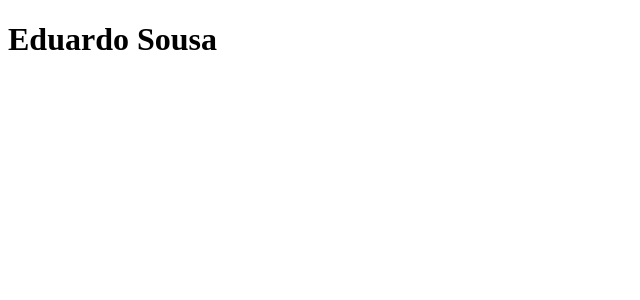
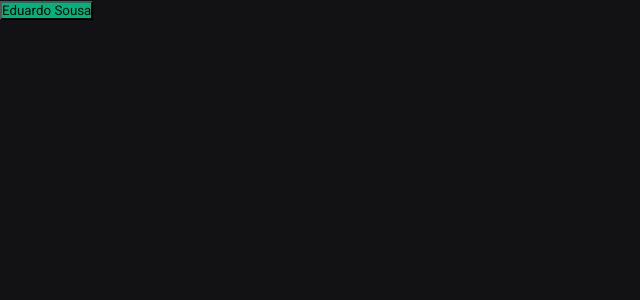
Before and after one commit to sleduardo20/ignite-shop, a Next.js app: page / in a window 1280 px wide. Shown: the top 300 px of the page, without its empty margins (0-640 px from the left). Built offline with nearby package versions, Linux system fonts and the light colour scheme.

Commit message:
🛠 config styles with lib stitches

```diff
--- a/package.json
+++ b/package.json
@@ -9,6 +9,7 @@
     "lint": "next lint"
   },
   "dependencies": {
+    "@stitches/react": "^1.2.8",
     "@types/node": "18.15.5",
     "@types/react": "18.0.28",
     "@types/react-dom": "18.0.11",
--- a/src/pages/_app.tsx
+++ b/src/pages/_app.tsx
@@ -1,5 +1,12 @@
+import { globalStyles } from '@/styles/global';
 import type { AppProps } from 'next/app';
 
+globalStyles();
+
 export default function App({ Component, pageProps }: AppProps) {
-  return <Component {...pageProps} />;
+  return (
+    <div>
+      <Component {...pageProps} />
+    </div>
+  );
 }
--- /dev/null
+++ b/src/pages/_document.tsx
@@ -0,0 +1,31 @@
+import { getCssText } from '@/styles';
+import { Html, Head, Main, NextScript } from 'next/document';
+
+export default function Document() {
+  return (
+    <Html>
+      <Head>
+        <link rel="preconnect" href="https://fonts.googleapis.com" />
+        <link
+          rel="preconnect"
+          href="https://fonts.gstatic.com"
+          crossOrigin="anonymous"
+        />
+        <link
+          href="https://fonts.googleapis.com/css2?family=Roboto:wght@400;700&display=swap"
+          rel="stylesheet"
+        />
+
+        <style
+          id="stitches"
+          dangerouslySetInnerHTML={{ __html: getCssText() }}
+        />
+      </Head>
+
+      <body>
+        <Main />
+        <NextScript />
+      </body>
+    </Html>
+  );
+}
--- a/src/pages/index.tsx
+++ b/src/pages/index.tsx
@@ -1,7 +1,13 @@
+import { styled } from '@/styles';
+
 export default function Home() {
   return (
     <>
-      <h1>Eduardo Sousa</h1>
+      <Button>Eduardo Sousa</Button>
     </>
   );
 }
+
+const Button = styled('button', {
+  backgroundColor: '$green300',
+});
--- /dev/null
+++ b/src/styles/global.ts
@@ -0,0 +1,19 @@
+import { globalCss } from '.';
+
+export const globalStyles = globalCss({
+  '*': {
+    margin: 0,
+    padding: 0,
+  },
+
+  body: {
+    '-webkit-font-smoothing': 'antialiased',
+    backgroundColor: '$gray900',
+    color: '$gray100',
+  },
+
+  'body, input, textarea, button': {
+    fontFamily: 'Roboto',
+    fontWeight: 400,
+  },
+});
--- /dev/null
+++ b/src/styles/index.ts
@@ -0,0 +1,25 @@
+import { createStitches } from '@stitches/react';
+
+export const {
+  config,
+  styled,
+  globalCss,
+  keyframes,
+  theme,
+  createTheme,
+  getCssText,
+  css,
+} = createStitches({
+  theme: {
+    colors: {
+      white: '#fff',
+      gray900: '#121214',
+      gray800: '#202024',
+      gray300: '#c4c4cc',
+      gray100: '#e1e1e6',
+
+      green500: '#00875f',
+      green300: '#00b37e',
+    },
+  },
+});
```
Also changed, not shown: 1 other file (tests, documents, lock files or other folders).
